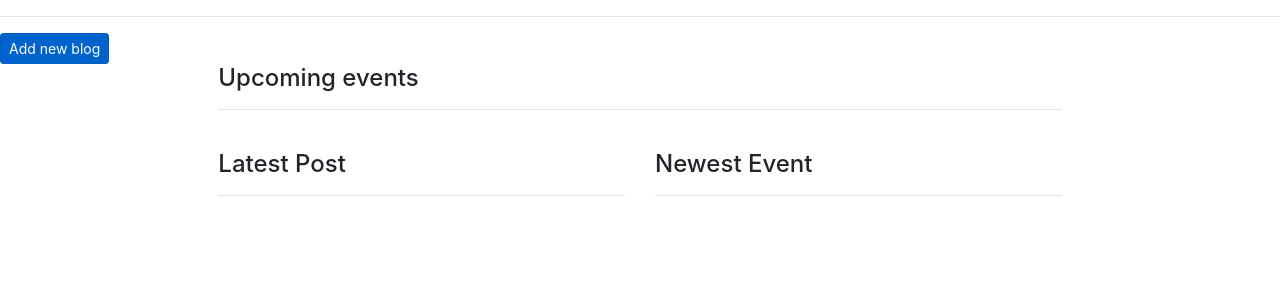
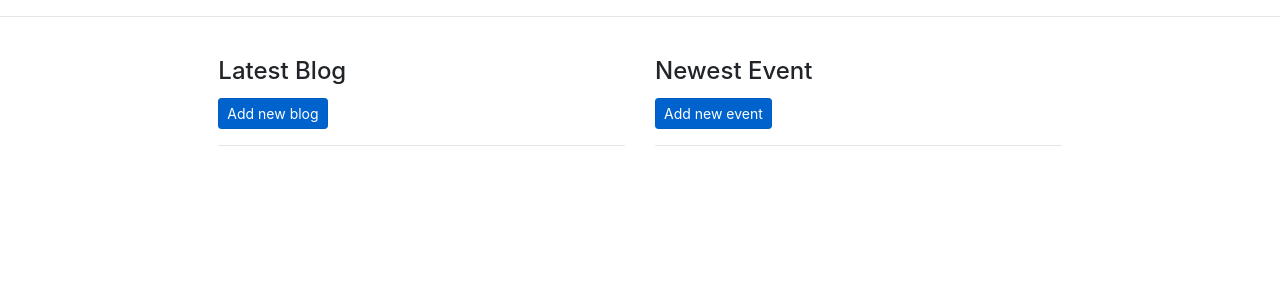
Before and after one commit to MartinLoef/fs-homeowners, a Django app: page /accounts/overview/ in a window 1280 px wide. Shown: the part 56-356 px from the top of the page. Run offline with Django 3.2, Linux system fonts and the light colour scheme; a user stored in the database is signed in; data comes from the database, SQL or seed files in the repository; both versions use the stored data as it was after the commit; parts of the project's set-up code (start-up, migrations or seed data) failed here and were passed over; some libraries are stand-ins or nearby versions.

Commit message:
added blog image

```diff
--- a/accounts/templates/overview.html
+++ b/accounts/templates/overview.html
@@ -4,88 +4,45 @@
 
 {% block page_heading %}Overview{% endblock %}
 {% block content %}
-<div class="row justify-content-md-center">
-    <div class="col-md-8">
-          <h4 class="card-title">Upcoming events</h4><hr>
-    </div>
-</div>
-{% for up in upcoming_events %}
-    <div class="row justify-content-md-center">
-        <div class="col-md-2 row-striped text-left">
-            <h1 class="display"><span class="badge badge-primary">{{up.scheduled_date_start|date:"d"}}</span> {{up.scheduled_date_start|date:"b"|title}}</h1>
-            <!--<h2>{{up.scheduled_date_start|date:"b"}}</h2>-->
-        </div>
-        <div class="col-md-6 row-striped">
-            <h3 class="text-uppercase"><strong>{{up.title}}</strong></h3>
-            <ul class="list-inline">
-                <li class="list-inline-item"><i class="fa fa-calendar-o" aria-hidden="true"></i> {{up.scheduled_date_start|date:"D"}}</li>
-                <li class="list-inline-item"><i class="fa fa-clock-o" aria-hidden="true"></i> {{up.scheduled_date_start|date:"P"}} - {{up.scheduled_date_end|date:"P"}}</li>
-                <li class="list-inline-item"><i class="fa fa-location-arrow" aria-hidden="true"></i> {{up.location}}</li>
-                <li class="list-inline-item"><i class="fa fa-money" aria-hidden="true"></i> {{up.price}}</li>
-            </ul>
-            <p>{{up.details|truncatewords:30}}</p>
-        </div>
-    </div>
-    <br>
-{% endfor %}
-
 
 <br>
 <div class="row justify-content-md-center">
     <div class="col-md-4">
-          <h4 class="card-title">Latest Post</h4><hr>
+          <h4 class="card-title">Latest Blog</h4>
+          <a href="{% url 'new_blog' %}" class="btn btn-primary btn-sm active" role="button" aria-pressed="true">Add new blog</a>
+          <hr>
     </div>
     <div class="col-md-4">
-        <h4 class="card-title">Newest Event</h4><hr>
+        <h4 class="card-title">Newest Event</h4>
+        <a href="{% url 'new_blog' %}" class="btn btn-primary btn-sm active" role="button" aria-pressed="true">Add new event</a><hr>
     </div>
 </div>
 
 
-{% for post in posts %}
+{% for blog in blogs %}
     <div class="row justify-content-md-center">
     <div class="col-md-4">
         <div class="card flex-row flex-wrap">
             <div class="card-header event_image border-0">
-                <img class="card-img-left" src="{{ MEDIA_URL }}{{ post.image }}" alt="Card image cap">
+                <img class="card-img-left" src="{{ MEDIA_URL }}{{ blog.blog_image }}" alt="Card image cap">
             </div>
             <div class="card-block px-2">
-                <h4 class="card-title">{{post.title}}</h4><hr>
-                <footer class="blockquote-footer">By: {{post.author}} <cite title="Source Title">on {{post.published_date}}</cite></footer><hr>
-                <p class="card-text">{{post.content|truncatewords:12}}</p>
-                <a href="{% url 'post_detail' post.id %}" class="btn btn-primary btn-sm active" role="button" aria-pressed="true">Read More</a>
+                <h4 class="card-title">{{blog.title}}</h4><hr>
+                <footer class="blockquote-footer">By: {{post.author}} <cite title="Source Title">on {{blog.published_date}}</cite></footer><hr>
+                <p class="card-text">{{blog.content|truncatewords:12}}</p>
+                <a href="{% url 'blog_detail' blog.id %}" class="btn btn-primary btn-sm active" role="button" aria-pressed="true">Read More</a>
             </div>
             <div class="card-footer w-100 text-muted">
                 <span>comments:</span>
-                <span class="badge badge-success">{{ post.reaction_post.count }}</span>
-                <span class="float-right">views: <span class="badge badge-success">{{post.views}}</span></span><br>
+                <span class="badge badge-success">{{ blog.comment_blog.count }}</span>
+                <span class="float-right">views: <span class="badge badge-success">{{blog.views}}</span></span><br>
             </div>
 
         </div>
     </div>
     <br>
     {% endfor %}
-    {% for event in events %}
-    <div class="col-md-4">
-        <div class="card flex-row flex-wrap">
-            <div class="card-header event_image border-0">
-                <img class="card-img-left" src="{{ MEDIA_URL }}{{ event.event_image }}" alt="Card image cap">
-            </div>
-            <div class="card-block px-2">
-                <h4 class="card-title">{{event.title}}</h4><hr>
-                <footer class="blockquote-footer">By: {{event.author}} <cite title="Source Title">on {{event.published_date}}</cite></footer><hr>
-                <p class="card-text">{{event.details|truncatewords:12}}</p>
-                <a href="{% url 'event_detail' event.id %}" class="btn btn-primary btn-sm active" role="button" aria-pressed="true">Read More</a>
-            </div>
-            <div class="card-footer w-100 text-muted">
-                <span>comments:</span>
-                <span class="badge badge-success">{{ event.comment_event.count }}</span>
-                <span class="float-right">views: <span class="badge badge-success">{{event.views}}</span></span><br>
-            </div>
 
-        </div>
-    </div>
-    <br>
-    {% endfor %}
 </div>
 
 {% endblock %}
--- a/accounts/views.py
+++ b/accounts/views.py
@@ -13,6 +13,7 @@ from .tokens import account_activation_token
 from django.core.mail import EmailMessage
 from accounts.models import UserProfile
 from accounts.forms import UserProfileForm
+from blogs.models import Blog, BlogComment
 from django.utils import timezone
 
 # Create your views here.
@@ -25,7 +26,11 @@ def index(request):
 
 def overview(request):
     """return overview.html"""
-    return render(request, "overview.html")
+    """return overview.html"""
+    blogs = Blog.objects.filter(published_date__lte=timezone.now()).order_by('-published_date')[:1]
+    comments = BlogComment.objects.all()
+    return render(request, "overview.html", {'blogs': blogs, 'comments': comments, })
+
 
 def logout(request):
     """log user out"""
--- a/blogs/models.py
+++ b/blogs/models.py
@@ -8,6 +8,7 @@ class Blog(models.Model):
     content = models.TextField()
     published_date = models.DateTimeField(auto_now_add=True)
     views = models.IntegerField(default=0)
+    blog_image = models.ImageField(upload_to="images", blank=True, null=True)
 
     def __str__(self):
         return "BlogID: {0} / User: {1} / Date: {2} / Title: {3}".format(
--- a/blogs/templates/blogposts.html
+++ b/blogs/templates/blogposts.html
@@ -6,6 +6,9 @@
     <div class="row justify-content-md-center">
     <div class="col-md-6">
         <div class="card flex-row flex-wrap">
+            <div class="card-header event_image border-0">
+                <img class="card-img-left" src="{{ MEDIA_URL }}{{ blog.blog_image }}" alt="Card image cap">
+            </div>
             <div class="card-block px-2">
                 <h4 class="card-title">{{blog.title}}</h4><hr>
                 <footer class="blockquote-footer">By: {{blog.author}} <cite title="Source Title">on {{blog.published_date}}</cite></footer><hr>
--- a/blogs/urls.py
+++ b/blogs/urls.py
@@ -2,7 +2,7 @@ from django.conf.urls import url
 from .views import get_blogs, blog_detail, create_or_edit_blog, blog_like
 
 urlpatterns = [
-    url(r'^posts/$', get_blogs, name="get_blogs"),
+    url(r'^blogs/$', get_blogs, name="get_blogs"),
     url(r'^(?P<pk>\d+)/$', blog_detail, name='blog_detail'),
     url(r'^(?P<pk>\d+)/like/$', blog_like, name='blog_like'),
     url(r'^new/$', create_or_edit_blog, name='new_blog'),
--- a/templates/base.html
+++ b/templates/base.html
@@ -73,7 +73,7 @@
     </div>
     {% endif %}
 {% if user.is_authenticated %}
-<a href="{% url 'new_blog' %}" class="btn btn-primary btn-sm active" role="button" aria-pressed="true">Add new blog</a>
+
 {% else %}
 <div class="row justify-content-md-center">
     <div class="col-12 col-md-6">
```
Also changed, not shown: blogs/migrations/0003_blog_blog_image.py (added), db.sqlite3, media/images/2642KB_1LNJlyB.jpg (added), media/images/dutch.png (added), media/images/english.png (added), media/images/memory.jpg (added).
